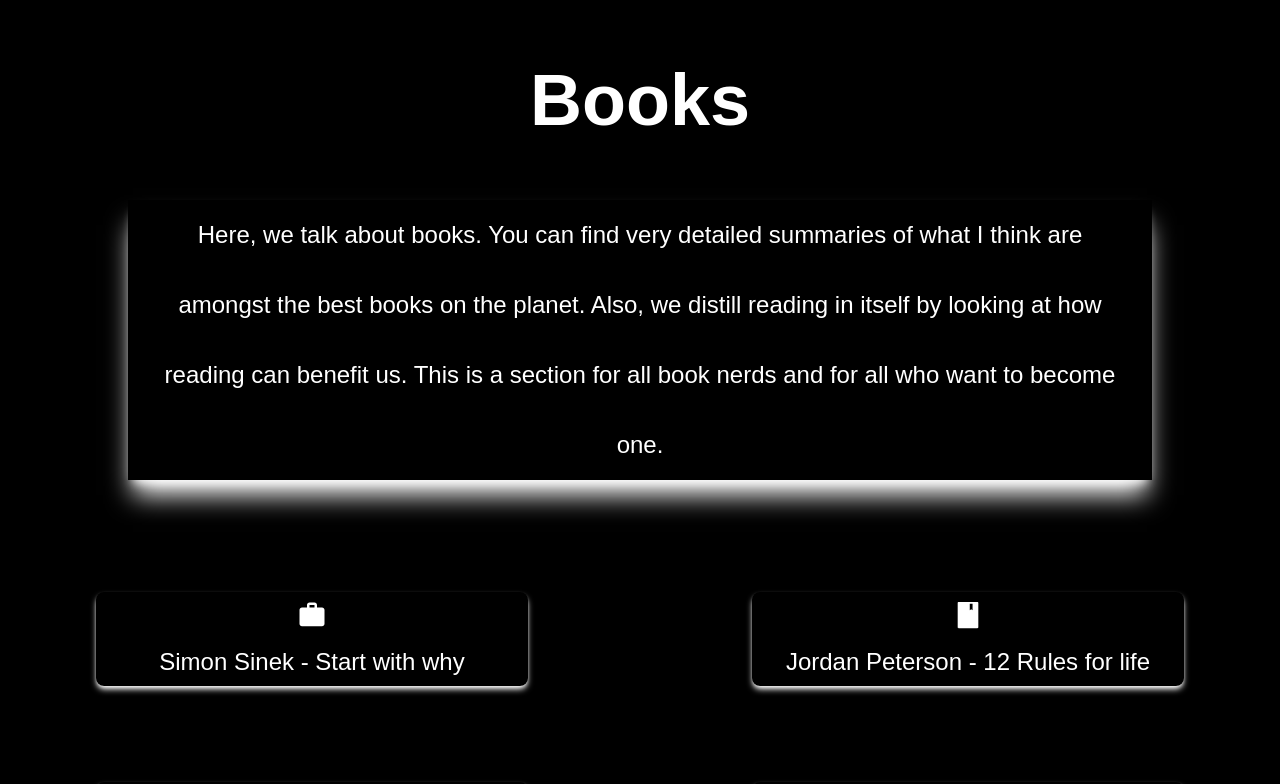
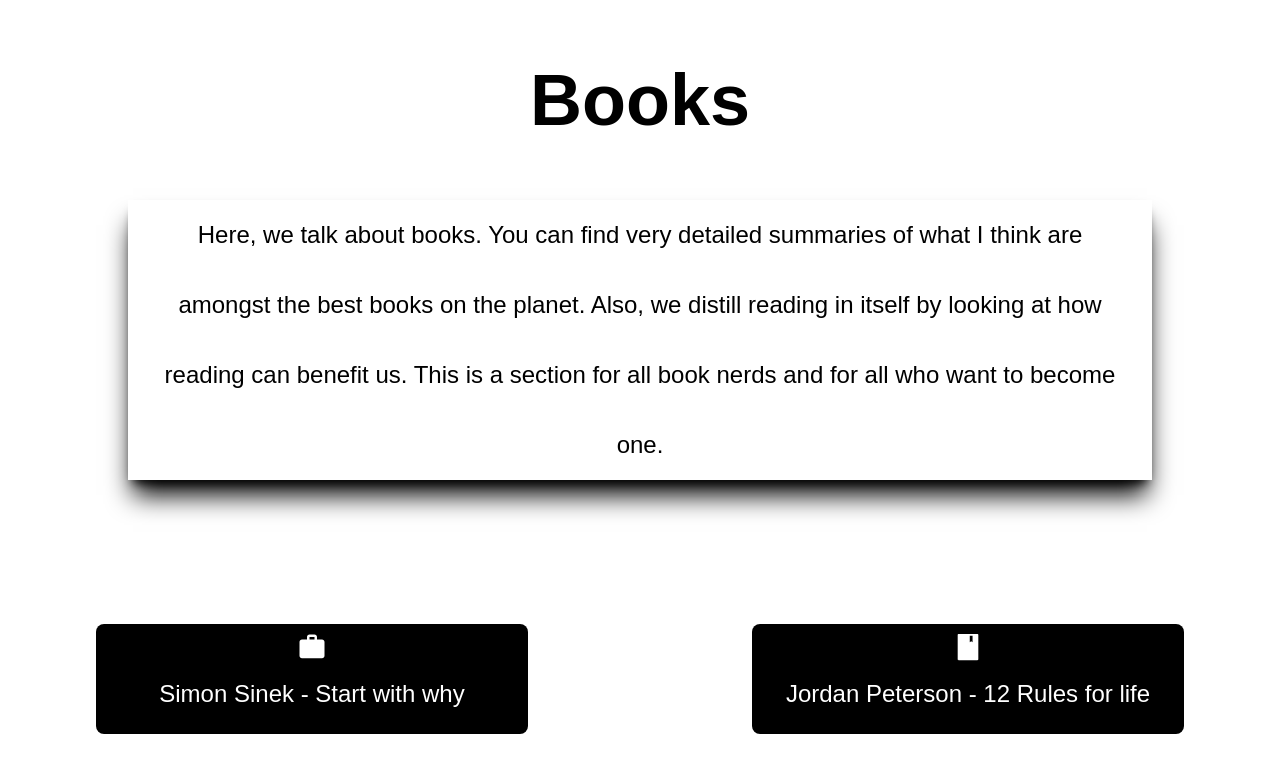
Before and after one commit to sudofinn/blog, a Next.js app: page /books in a window 1280 px wide. Shown: the top 784 px of the page. Built offline with nearby package versions, Linux system fonts and the light colour scheme; a web font is replaced by a local one.

Commit message:
Changed topics > Productivity, reading bg

```diff
--- a/pages/books/index.tsx
+++ b/pages/books/index.tsx
@@ -59,13 +59,13 @@
 
 
   return (
-    <div className=" flex flex-col bg-black text-white justify-center text-center w-screen h-full">
+    <div className=" flex flex-col bg-white text-black justify-center text-center w-screen h-full">
 
       <div>
         <h1 data-aos="fade-up" className="text-6xl sm:text-7xl font-bold text-center pt-16
          mb-16 ">Books</h1>
-        <p data-aos="fade-up" className="text-2xl  shadow-xl shadow-white leading-[70px]
-        text-center mb-16  mx-16 px-8 sm:mx-32 ">Here, we talk about books. You can find very detailed summaries
+        <p data-aos="fade-up" className="text-2xl  shadow-xl shadow-black leading-[70px]
+        text-center mb-24  mx-16 px-8 sm:mx-32 ">Here, we talk about books. You can find very detailed summaries
         of what I think are amongst the best books on the planet. Also, we distill reading
         in itself by looking at how reading can benefit us.
         This is a section for all book nerds and for all who want to
@@ -77,14 +77,15 @@
             <div
               key={id}
 
-              className={`shadow-md hover:scale-105 duration-500 py-2 text-white hover:text-black
-               hover:bg-white rounded-lg mx-4 px-2 sm:mx-16 ${style}`}
+              className={`shadow-md hover:scale-105 duration-500 py-2 bg-black text-white
+               hover:text-black
+               hover:bg-white rounded-lg mx-4 px-2  sm:mx-16 ${style}`}
             >
                <a href={href} target="_blank"
               rel="noreferrer"
               className='flex justify-center items-center'
               ><a>{child}</a></a>
-              <p className="mt-4 text-2xl">{title}</p>
+              <p className="mt-4 mb-4 text-2xl">{title}</p>
             </div>
           ))}
         </div>
--- a/pages/productivity/index.tsx
+++ b/pages/productivity/index.tsx
@@ -59,13 +59,13 @@
 
 
   return (
-    <div className="   flex flex-col bg-black text-white justify-center text-center w-screen h-full">
+    <div className="   flex flex-col bg-white text-black justify-center text-center w-screen h-full">
 
       <div>
         <h1 data-aos="fade-up" className="text-6xl sm:text-7xl font-bold text-center pt-16
          mb-16 ">Productivity</h1>
-        <p data-aos="fade-up" className="text-2xl  shadow-xl shadow-white leading-[70px]
-        text-center mb-16  mx-16 px-8 sm:mx-32 ">This section is dedicated to all the stuff around Productivity.
+        <p data-aos="fade-up" className="text-2xl  shadow-xl shadow-black leading-[70px]
+        text-center mb-24  mx-16 px-8 sm:mx-48 ">This section is dedicated to all the stuff around Productivity.
           I talk about what I ( and what science ) thinks is important to do for living
           productively. This covers a wide range from useful apps to deep questions
           like whether one should hustle or chill. Enjoy reading.
@@ -77,14 +77,14 @@
             <div
               key={id}
 
-              className={`shadow-md hover:scale-105 duration-500 py-2 text-white hover:text-black
+              className={`shadow-md hover:scale-105 duration-500 py-2 bg-black text-white hover:text-black
                hover:bg-white rounded-lg mx-4 px-2 sm:mx-16 ${style}`}
             >
                <a href={href} target="_blank"
               rel="noreferrer"
               className='flex justify-center items-center'
               ><a>{child}</a></a>
-              <p className="mt-4 text-2xl">{title}</p>
+              <p className="mt-4 mb-4 text-2xl">{title}</p>
             </div>
           ))}
         </div>
--- a/styles/globals.css
+++ b/styles/globals.css
@@ -14,6 +14,7 @@
 }
 
 /* add scrollbar, overlow from github repo */
+
 }
 
 @layer components {
```
Also changed, not shown: 1 other file (tests, documents, lock files or other folders).
